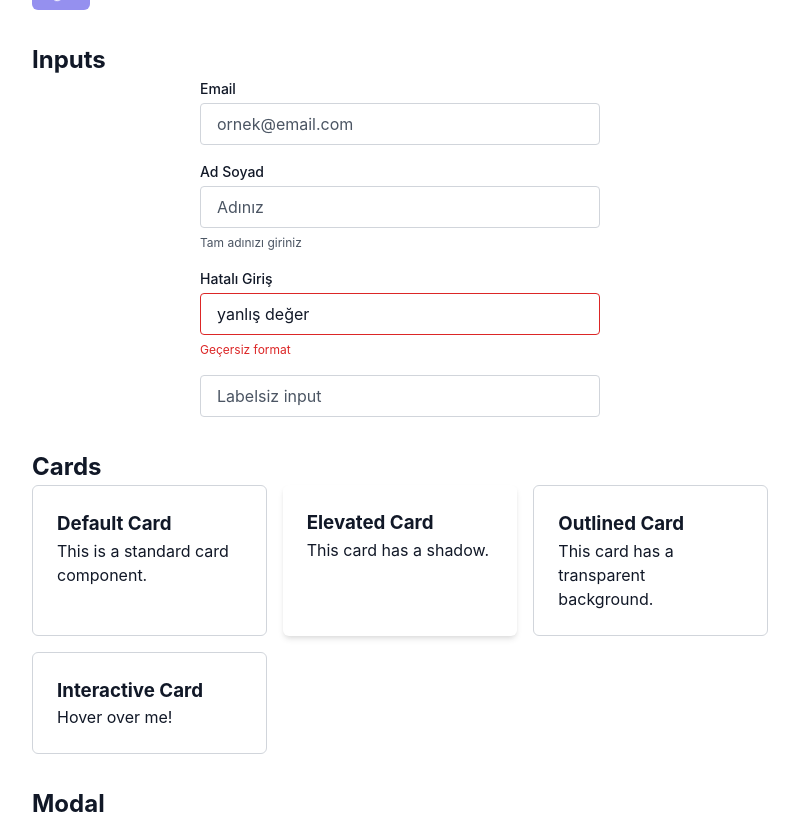
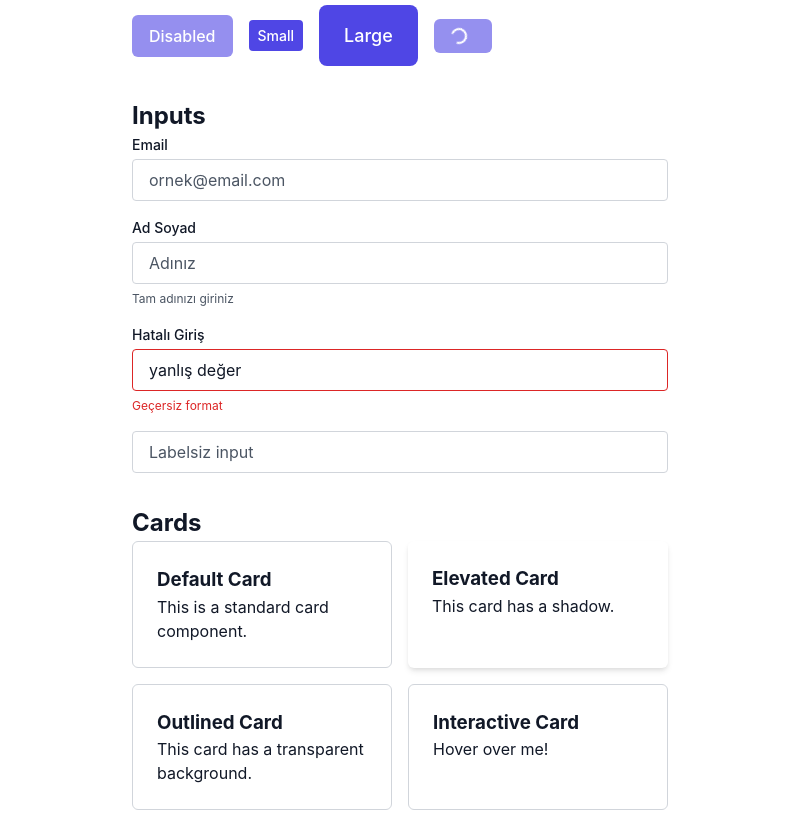
Before and after one commit to Omer26-26/enoca, a React (Vite) app: page / in a window 1280 px wide. Shown: the part 2920-3734 px from the top of the page, without its empty margins (240-1039 px from the left). Built offline with nearby package versions, Linux system fonts and the light colour scheme.

Commit message:
style: standardize all demo sections to 600px width to match Contact section

```diff
--- a/src/App.tsx
+++ b/src/App.tsx
@@ -29,7 +29,7 @@ function App() {
           <Contact />
         </Suspense>
 
-        <div style={{ padding: '2rem', maxWidth: '800px', margin: '0 auto' }}>
+        <div style={{ padding: '2rem', maxWidth: '600px', margin: '0 auto' }}>
           <h1>Mini Landing Lib - Bileşen Önizleme</h1>
 
           <section style={{ marginBottom: '2rem' }}>
@@ -48,7 +48,7 @@ function App() {
 
           <section style={{ marginBottom: '2rem' }}>
             <h2>Inputs</h2>
-            <div style={{ display: 'flex', flexDirection: 'column', gap: '1rem', maxWidth: '400px', margin: '0 auto' }}>
+            <div style={{ display: 'flex', flexDirection: 'column', gap: '1rem' }}>
               <Input label="Email" placeholder="ornek@email.com" />
               <Input label="Ad Soyad" placeholder="Adınız" helperText="Tam adınızı giriniz" />
               <Input label="Hatalı Giriş" value="yanlış değer" error="Geçersiz format" readOnly />
@@ -58,7 +58,7 @@ function App() {
 
           <section style={{ marginBottom: '2rem' }}>
             <h2>Cards</h2>
-            <div style={{ display: 'grid', gridTemplateColumns: 'repeat(auto-fit, minmax(200px, 1fr))', gap: '1rem', margin: '0 auto' }}>
+            <div style={{ display: 'grid', gridTemplateColumns: 'repeat(auto-fit, minmax(200px, 1fr))', gap: '1rem' }}>
               <Card>
                 <h3>Default Card</h3>
                 <p>This is a standard card component.</p>
@@ -99,7 +99,6 @@ function App() {
 
           <section style={{ marginBottom: '4rem' }}>
             <h2>Accordion</h2>
-            <div style={{ maxWidth: '600px', margin: '0 auto' }}>
             <Accordion
               items={[
                 { id: '1', title: 'Soru 1: Bu proje nedir?', content: 'Bu, React + Vite ile hazırlanmış mini bir landing page projesidir.' },
@@ -107,7 +106,6 @@ function App() {
                 { id: '3', title: 'Soru 3: Erişilebilir mi?', content: 'Evet, tüm bileşenler WAI-ARIA standartlarına uygun olarak geliştirildi.' },
               ]}
             />
-            </div>
           </section>
         </div>
       </main>
```
Lines whose indentation alone changed are shown as unchanged.
